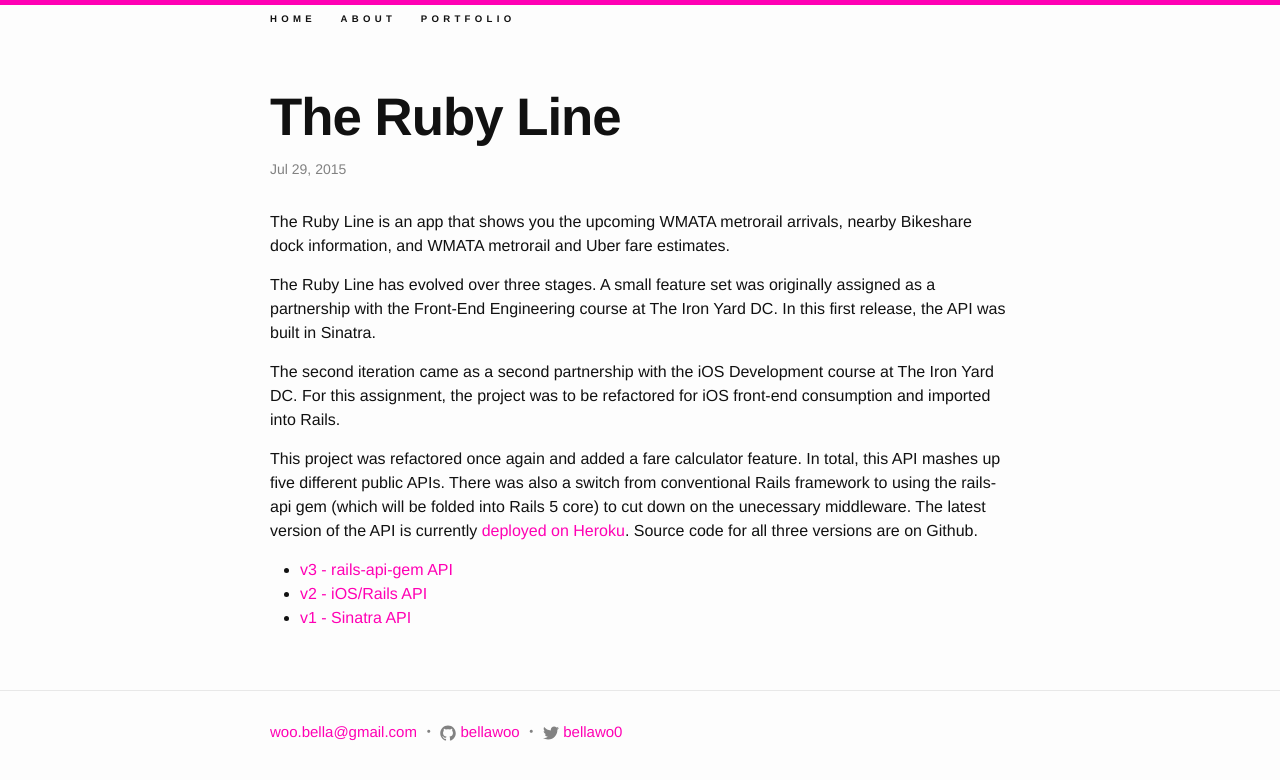
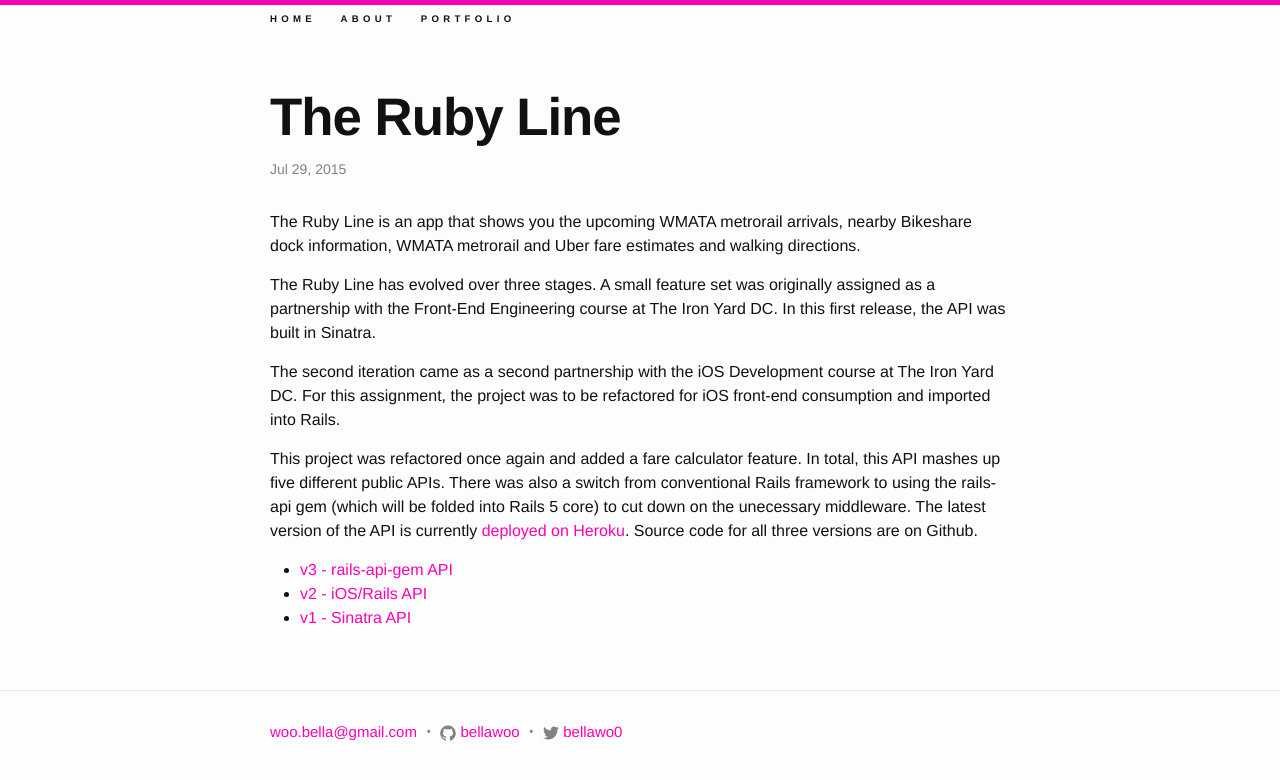
Before and after one commit to bellawoo/bellawoo.github.io, a Jekyll site: the page built from _posts/2015-07-29-ruby-line.markdown, in a window 1280 px wide. Shown: the top 780 px of the page. Built offline with Jekyll 4.4.1, drawn with Linux system fonts in a browser that asks for light colours.

Commit message:
add musicbox project post and edit rubyline post

```diff
--- a/_posts/2015-07-29-ruby-line.markdown
+++ b/_posts/2015-07-29-ruby-line.markdown
@@ -4,7 +4,7 @@
 date:   2015-07-29
 categories: projects
 ---
-The Ruby Line is an app that shows you the upcoming WMATA metrorail arrivals, nearby Bikeshare dock information, and WMATA metrorail and Uber fare estimates.
+The Ruby Line is an app that shows you the upcoming WMATA metrorail arrivals, nearby Bikeshare dock information, WMATA metrorail and Uber fare estimates and walking directions.
 
 The Ruby Line has evolved over three stages. A small feature set was originally assigned as a partnership with the Front-End Engineering course at The Iron Yard DC. In this first release, the API was built in Sinatra.
 
```
Also changed, not shown: _posts/2015-07-20-music-box.markdown (added, +7 -0 lines).
